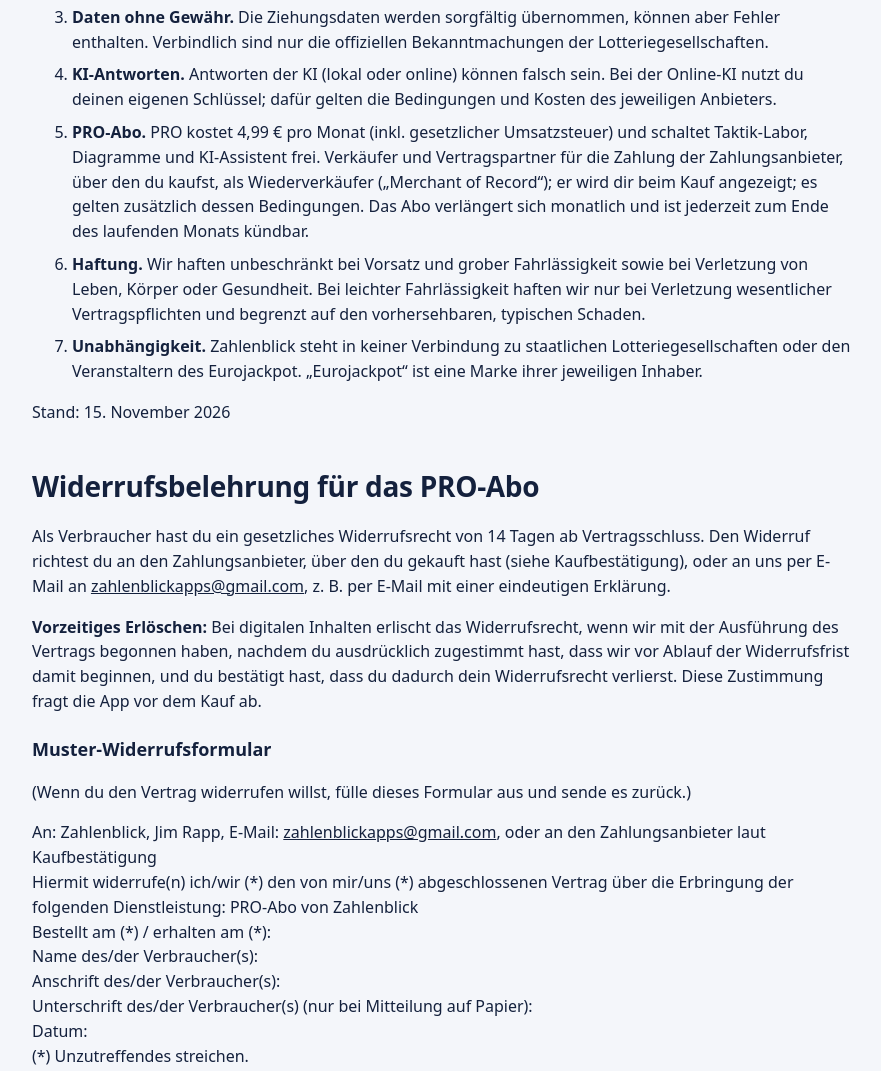
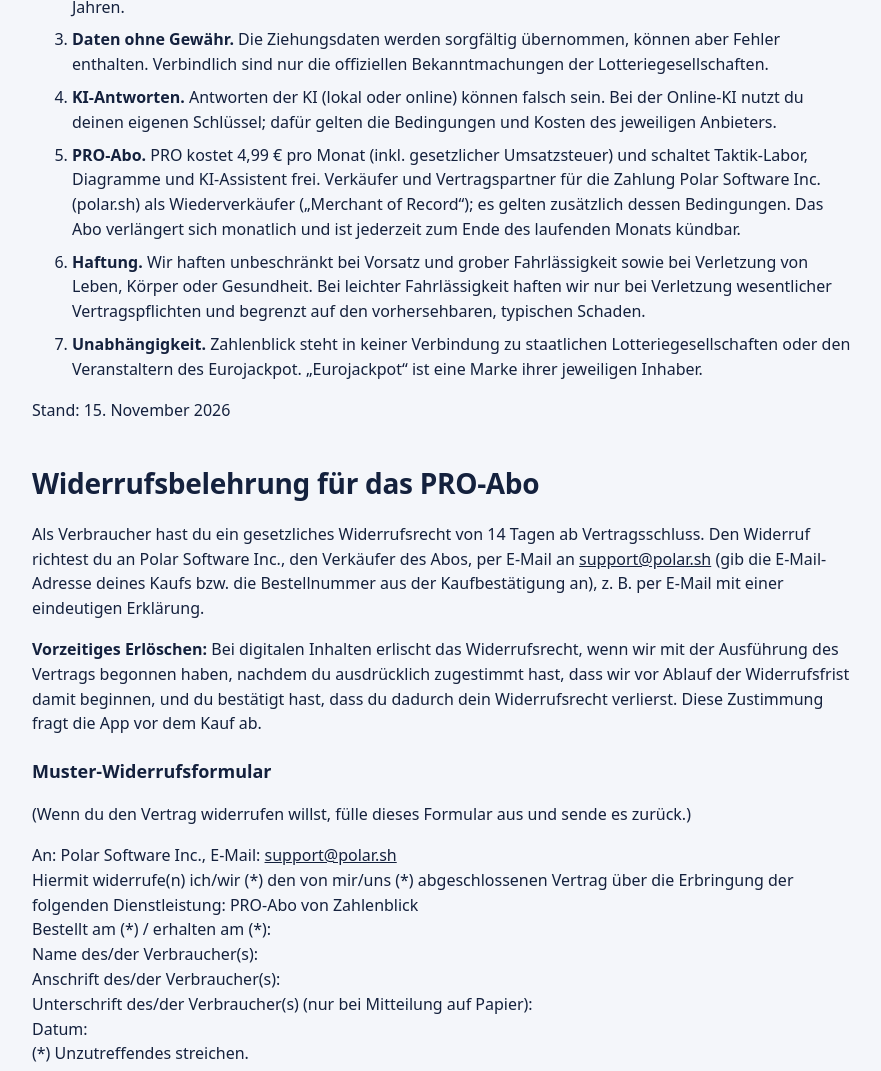
Before and after one commit to TheChickenMC/zahlenblick, a plain HTML site: page rechtliches.html in a window 1280 px wide. Shown: the part 2211-3282 px from the top of the page, without its empty margins (198-1079 px from the left). Drawn offline with Linux system fonts and the light colour scheme.

Commit message:
Rechtliches: Angaben ergaenzt

```diff
--- a/rechtliches.html
+++ b/rechtliches.html
@@ -168,7 +168,7 @@ th, td { border: 1px solid var(--linie); padding: 8px 10px; text-align: left; ve
       <tbody>
         <tr><td>lotto.de</td><td>Abruf der neuen Ziehungsergebnisse beim Aktualisieren.</td></tr>
         <tr><td>GitHub (github.com, github.io)</td><td>Suche nach Updates, Download von Updates und der Ziehungsliste – beim Start und regelmäßig.</td></tr>
-        <tr><td>Zahlungsanbieter (Merchant of Record)</td><td>Nur mit PRO-Abo: Lizenzschlüssel und ein Gerätename (z.&nbsp;B. „Windows-PC“) beim Aktivieren, etwa alle 6 Stunden zur Prüfung und beim Abmelden. Kauf und Zahlung laufen beim Anbieter im Browser; Name, E-Mail und Zahlungsdaten bekommt nur der Anbieter.</td></tr>
+        <tr><td>Polar (Polar Software Inc., USA)</td><td>Nur mit PRO-Abo: Lizenzschlüssel und ein Gerätename (z.&nbsp;B. „Windows-PC“) beim Aktivieren, etwa alle 6 Stunden zur Prüfung und beim Abmelden. Kauf und Zahlung laufen beim Anbieter im Browser; Name, E-Mail und Zahlungsdaten bekommt nur der Anbieter.</td></tr>
         <tr><td>Hugging Face</td><td>Nur wenn du selbst ein KI-Modell suchst oder herunterlädst: Suchbegriff und Download.</td></tr>
         <tr><td>Anthropic, OpenAI oder Google</td><td>Nur wenn du die Online-KI selbst einschaltest und deinen eigenen API-Schlüssel einträgst: deine Fragen an den Assistenten, die nötigen Ziehungsdaten und dein Schlüssel gehen an den gewählten Anbieter. Es gelten dessen Datenschutzbestimmungen.</td></tr>
       </tbody>
@@ -187,7 +187,7 @@ th, td { border: 1px solid var(--linie); padding: 8px 10px; text-align: left; ve
       <li><b>Keine Gewinnversprechen.</b> Lotto ist Zufall. Statistiken, Taktiken, Tipps und Antworten des Assistenten beschreiben nur die Vergangenheit und erhöhen die Gewinnchance nicht. Entscheidungen zur Teilnahme an Lotterien triffst du selbst und auf eigenes Risiko. Teilnahme an Glücksspielen erst ab 18 Jahren.</li>
       <li><b>Daten ohne Gewähr.</b> Die Ziehungsdaten werden sorgfältig übernommen, können aber Fehler enthalten. Verbindlich sind nur die offiziellen Bekanntmachungen der Lotteriegesellschaften.</li>
       <li><b>KI-Antworten.</b> Antworten der KI (lokal oder online) können falsch sein. Bei der Online-KI nutzt du deinen eigenen Schlüssel; dafür gelten die Bedingungen und Kosten des jeweiligen Anbieters.</li>
-      <li><b>PRO-Abo.</b> PRO kostet 4,99&nbsp;€ pro Monat (inkl. gesetzlicher Umsatzsteuer) und schaltet Taktik-Labor, Diagramme und KI-Assistent frei. Verkäufer und Vertragspartner für die Zahlung der Zahlungsanbieter, über den du kaufst, als Wiederverkäufer („Merchant of Record“); er wird dir beim Kauf angezeigt; es gelten zusätzlich dessen Bedingungen. Das Abo verlängert sich monatlich und ist jederzeit zum Ende des laufenden Monats kündbar.</li>
+      <li><b>PRO-Abo.</b> PRO kostet 4,99&nbsp;€ pro Monat (inkl. gesetzlicher Umsatzsteuer) und schaltet Taktik-Labor, Diagramme und KI-Assistent frei. Verkäufer und Vertragspartner für die Zahlung Polar Software Inc. (polar.sh) als Wiederverkäufer („Merchant of Record“); es gelten zusätzlich dessen Bedingungen. Das Abo verlängert sich monatlich und ist jederzeit zum Ende des laufenden Monats kündbar.</li>
       <li><b>Haftung.</b> Wir haften unbeschränkt bei Vorsatz und grober Fahrlässigkeit sowie bei Verletzung von Leben, Körper oder Gesundheit. Bei leichter Fahrlässigkeit haften wir nur bei Verletzung wesentlicher Vertragspflichten und begrenzt auf den vorhersehbaren, typischen Schaden.</li>
       <li><b>Unabhängigkeit.</b> Zahlenblick steht in keiner Verbindung zu staatlichen Lotteriegesellschaften oder den Veranstaltern des Eurojackpot. „Eurojackpot“ ist eine Marke ihrer jeweiligen Inhaber.</li>
     </ol>
@@ -196,11 +196,11 @@ th, td { border: 1px solid var(--linie); padding: 8px 10px; text-align: left; ve
 
   <section id="widerruf">
     <h2>Widerrufsbelehrung für das PRO-Abo</h2>
-    <p>Als Verbraucher hast du ein gesetzliches Widerrufsrecht von 14 Tagen ab Vertragsschluss. Den Widerruf richtest du an den Zahlungsanbieter, über den du gekauft hast (siehe Kaufbestätigung), oder an uns per E-Mail an <a href="mailto:zahlenblickapps@gmail.com">zahlenblickapps@gmail.com</a>, z.&nbsp;B. per E-Mail mit einer eindeutigen Erklärung.</p>
+    <p>Als Verbraucher hast du ein gesetzliches Widerrufsrecht von 14 Tagen ab Vertragsschluss. Den Widerruf richtest du an Polar Software Inc., den Verkäufer des Abos, per E-Mail an <a href="mailto:support@polar.sh">support@polar.sh</a> (gib die E-Mail-Adresse deines Kaufs bzw. die Bestellnummer aus der Kaufbestätigung an), z.&nbsp;B. per E-Mail mit einer eindeutigen Erklärung.</p>
     <p><b>Vorzeitiges Erlöschen:</b> Bei digitalen Inhalten erlischt das Widerrufsrecht, wenn wir mit der Ausführung des Vertrags begonnen haben, nachdem du ausdrücklich zugestimmt hast, dass wir vor Ablauf der Widerrufsfrist damit beginnen, und du bestätigt hast, dass du dadurch dein Widerrufsrecht verlierst. Diese Zustimmung fragt die App vor dem Kauf ab.</p>
     <h3>Muster-Widerrufsformular</h3>
     <p>(Wenn du den Vertrag widerrufen willst, fülle dieses Formular aus und sende es zurück.)</p>
-    <p>An: Zahlenblick, Jim Rapp, E-Mail: <a href="mailto:zahlenblickapps@gmail.com">zahlenblickapps@gmail.com</a>, oder an den Zahlungsanbieter laut Kaufbestätigung<br>
+    <p>An: Polar Software Inc., E-Mail: <a href="mailto:support@polar.sh">support@polar.sh</a><br>
       Hiermit widerrufe(n) ich/wir (*) den von mir/uns (*) abgeschlossenen Vertrag über die Erbringung der folgenden Dienstleistung: PRO-Abo von Zahlenblick<br>
       Bestellt am (*) / erhalten am (*):<br>
       Name des/der Verbraucher(s):<br>
```
